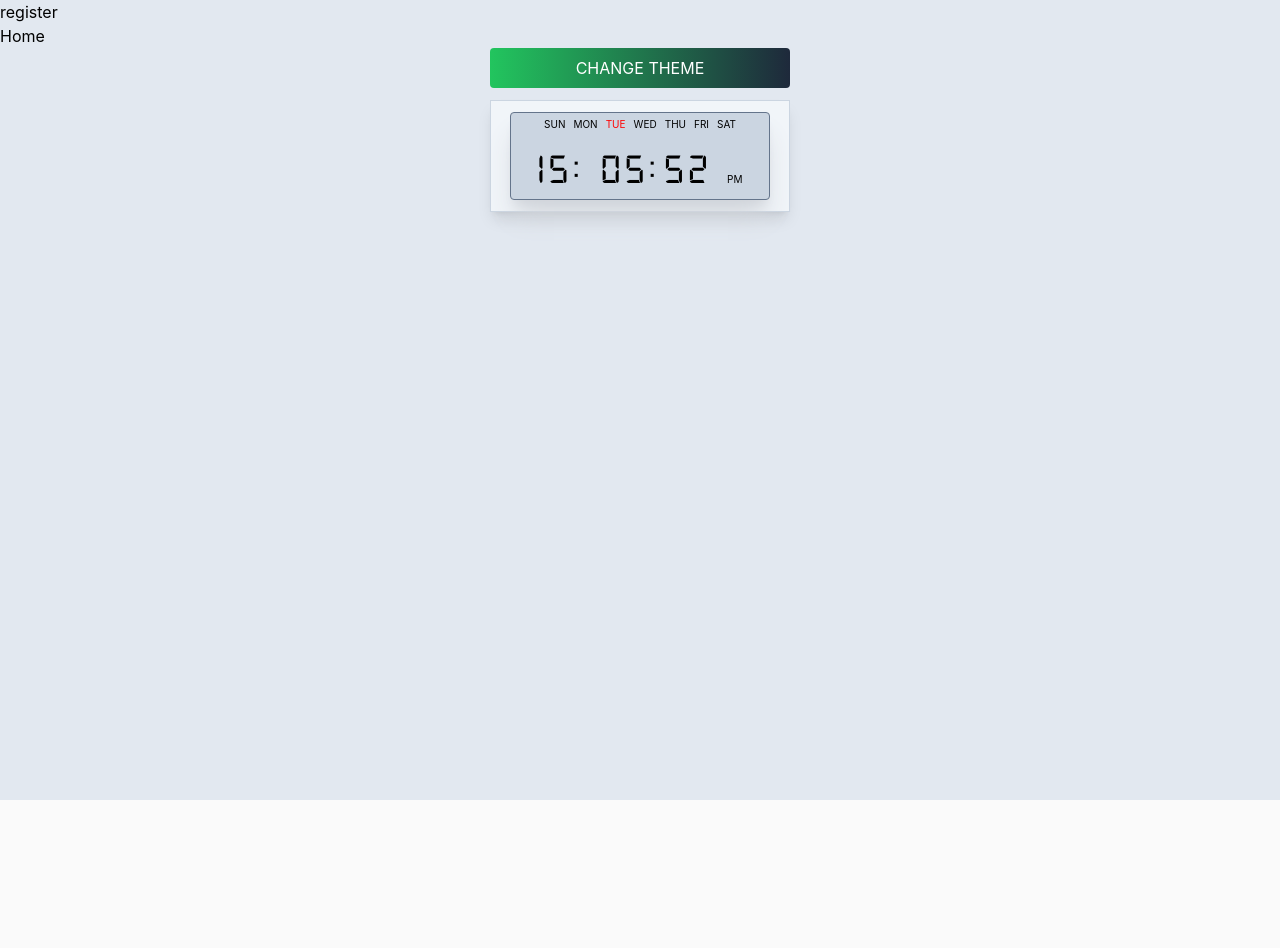
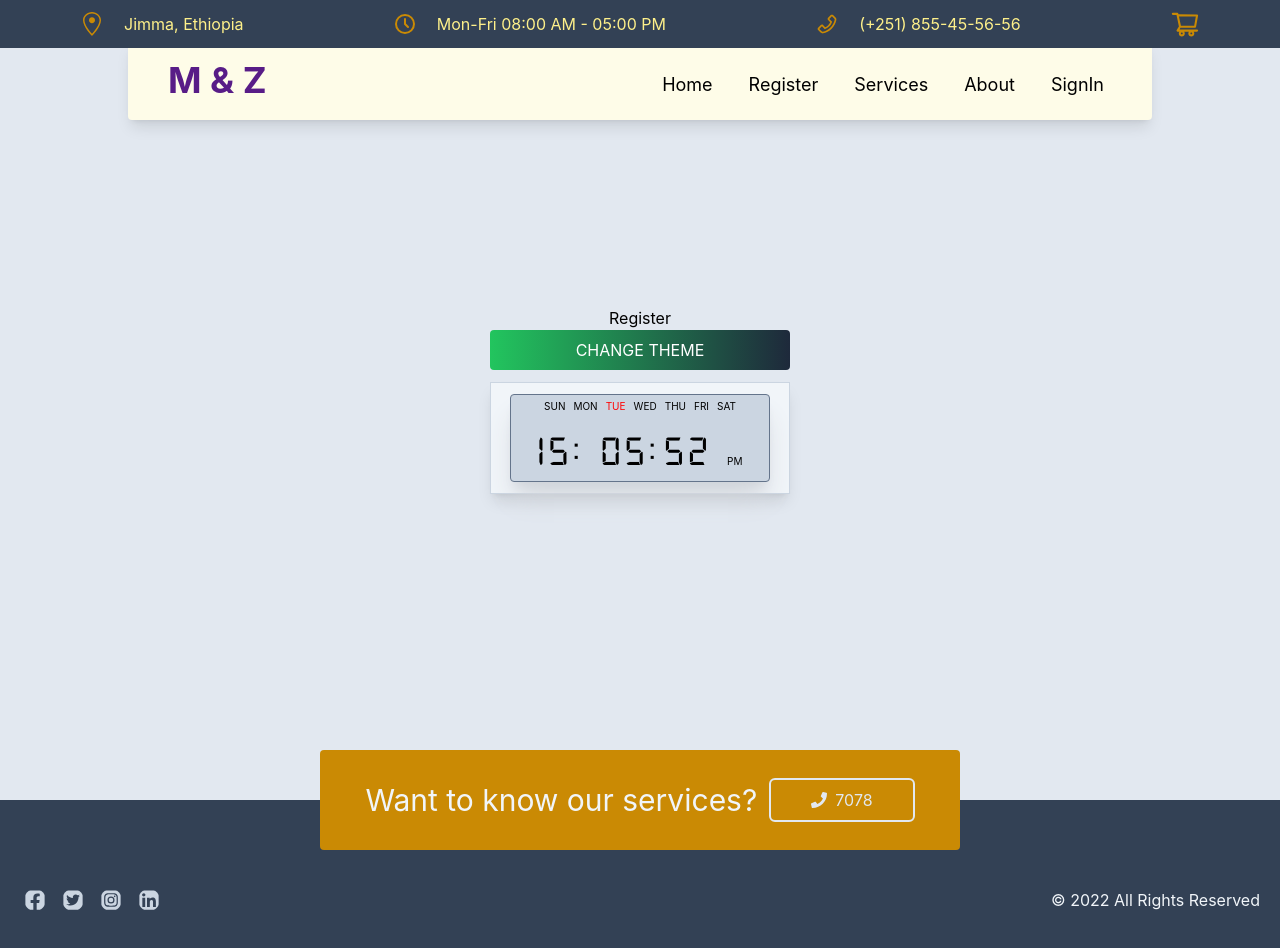
Before and after one commit to mengiefen/elec-service-frontend, a Next.js app: page /register in a window 1280 px wide. Shown: the top 948 px of the page. Before the commit the page ends 800 px from the top, so only its background shows below. Built offline with nearby package versions, Linux system fonts and the light colour scheme.

Commit message:
add layout

```diff
--- a/src/pages/register/index.tsx
+++ b/src/pages/register/index.tsx
@@ -1,17 +1,16 @@
-import Link from "next/link";
-import React from "react";
-import DateTime from "../../components/elements/DateTime";
+import Link from 'next/link';
+import React from 'react';
+import DateTime from '../../components/elements/DateTime';
+import Layout from '../../components/elements/Layout';
 
 const register = () => {
   return (
-    <div className="bg-slate-200 min-h-screen ">
-      <h1>register</h1>
-      <Link href="/">
-        <a>Home</a>
-      </Link>
-
-      <DateTime />
-    </div>
+    <Layout>
+      <div className="bg-slate-200 min-h-screen flex justify-center items-center flex-col">
+        <h1>Register</h1>
+        <DateTime />
+      </div>
+    </Layout>
   );
 };
 
```
